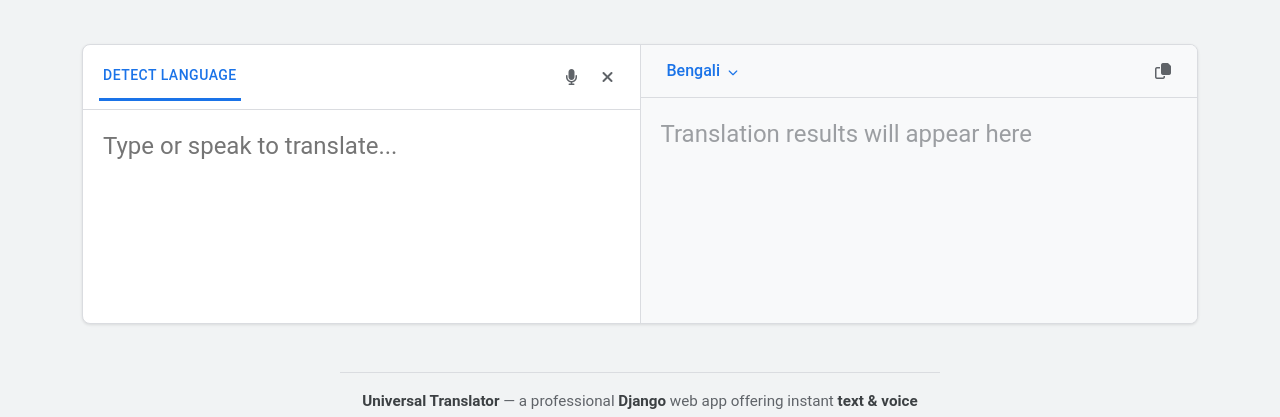
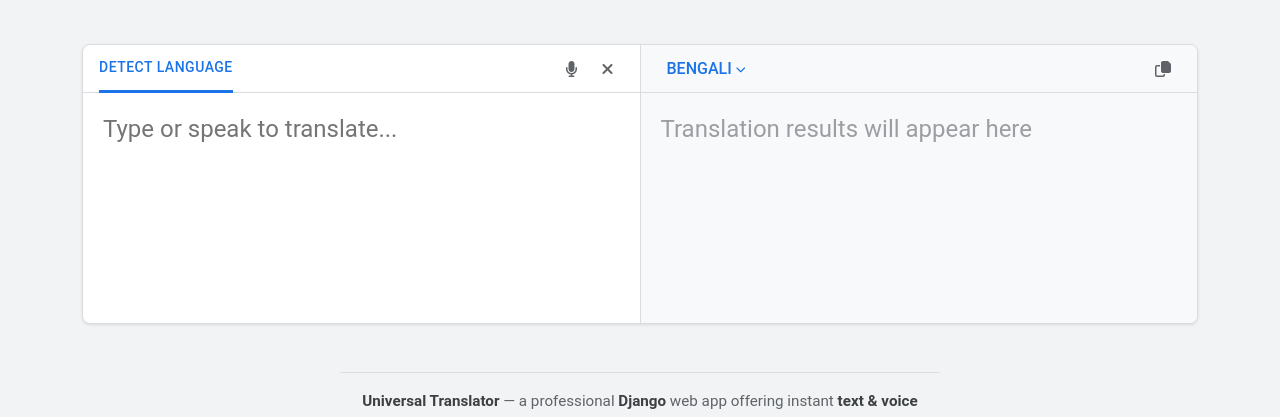
Before and after one commit to jahidhasanpiyesh/Universal-Translator-Web-App, a Django app: page / in a window 1280 px wide. Shown: the part 59-476 px from the top of the page. Run offline with Django 5.2, Linux system fonts and the light colour scheme; some libraries are stand-ins or nearby versions.

```diff
--- a/static/style.css
+++ b/static/style.css
@@ -61,22 +61,46 @@ body {
     background: var(--bg-output);
 }
 
-/* Pane Header & Tabs */
+/* --- Visual Balance Fix Starts Here --- */
+
 .pane-header {
-    padding: 8px 16px;
+    padding: 0 16px; /* প্যাডিং অ্যাডজাস্ট করা হয়েছে */
     border-bottom: 1px solid var(--border-color);
-    min-height: 48px;
+    height: 48px; /* ফিক্সড হাইট যাতে দুই পাশ সমান থাকে */
+    display: flex;
+    align-items: center;
+    justify-content: space-between;
 }
 
 .active-tab {
     color: var(--primary-color);
     font-weight: 500;
     font-size: 14px;
+    height: 48px; /* হেডারের সমান উচ্চতা */
+    display: flex;
+    align-items: center;
     border-bottom: 3px solid var(--primary-color);
-    padding: 12px 4px;
     text-transform: uppercase;
     letter-spacing: 0.5px;
+    box-sizing: border-box; /* বর্ডার যাতে উচ্চতা না বাড়ায় */
 }
+
+/* ডান পাশের ড্রপডাউন বাটন ফিক্স */
+.language-select-btn {
+    height: 48px;
+    display: flex;
+    align-items: center;
+    color: var(--primary-color);
+    font-weight: 500;
+    font-size: 14px; /* বাম পাশের সমান ফন্ট সাইজ */
+    text-transform: uppercase;
+    border: none;
+    background: none;
+    padding: 0 4px;
+    cursor: pointer;
+}
+
+/* --- Visual Balance Fix Ends Here --- */
 
 /* Text Areas */
 .text-input, .text-output {
@@ -124,12 +148,13 @@ body {
 }
 
 .footer-content {
-    max-width: 600px; /* এটি টেক্সটকে দুই পাশে ছড়িয়ে পড়তে দেবে না */
+    max-width: 600px;
+    margin: 0 auto; /* মাঝখানে আনার জন্য */
     line-height: 1.6;
 }
 
 .footer-content p {
-    font-size: 0.95rem; /* সামান্য ছোট ফন্ট যা দেখতে প্রিমিয়াম লাগে */
+    font-size: 0.95rem;
     color: #5f6368 !important;
 }
 
@@ -139,7 +164,7 @@ body {
 }
 
 .border-top {
-    border-top: 1px solid #dadce0 !important; /* হালকা একটি বর্ডার */
+    border-top: 1px solid #dadce0 !important;
 }
 
 @keyframes pulse {
```
Also changed, not shown: templates/index.html (+3 -15 lines).
